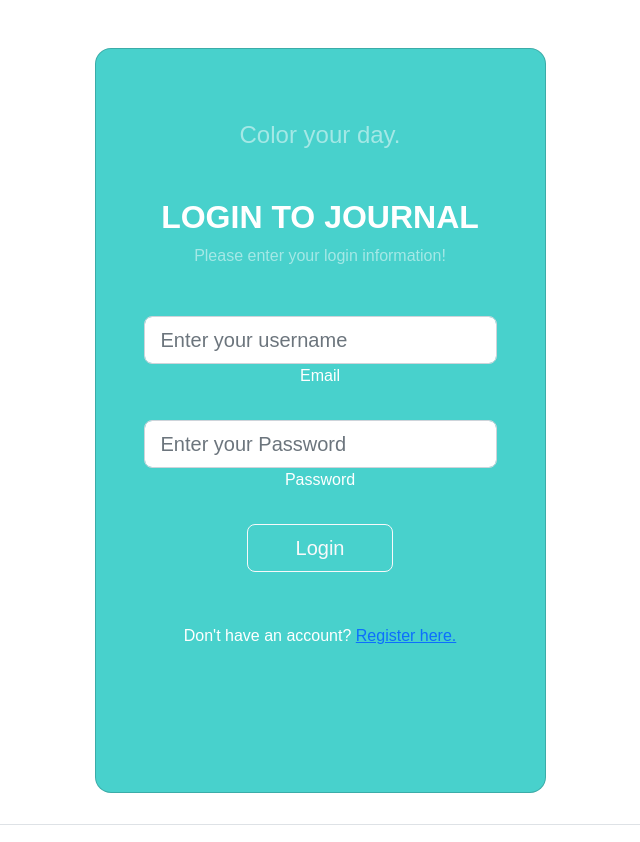
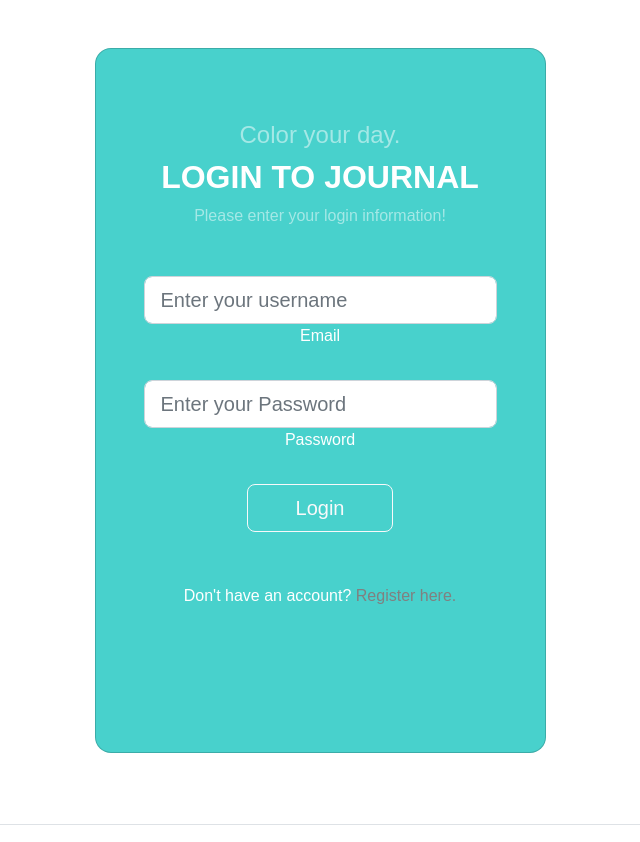
Before and after one commit to RyanBoomer30/GenerativeJournal, a Django app: page / in a window 1280 px wide. Shown: the part 56-898 px from the top of the page, without its empty margins (320-960 px from the left). Run offline with Django 3.2, Linux system fonts and the light colour scheme; some libraries are stand-ins or nearby versions.

Commit message:
login page changes

```diff
--- a/network/templates/network/login.html
+++ b/network/templates/network/login.html
@@ -15,7 +15,7 @@
               <div class="mb-md-5 mt-md-4 pb-5" >
                 <form action="{% url 'login' %}" method="post">
                     {% csrf_token %}
-                    <h4 class="text-white-50 mb-5">Color your day.</h4>
+                    <h4 class="text-white-50 ">Color your day.</h4>
                     <h2 class="fw-bold mb-2 text-uppercase">Login to Journal</h2>
                     <p class="text-white-50 mb-5">Please enter your login information!</p>
 
@@ -37,7 +37,7 @@
                     <a href="#!" class="text-white"><i class="fab fa-google fa-lg"></i></a>
                     </div>
                 </form>
-                Don't have an account? <a href="{% url 'register' %}">Register here.</a>
+                Don't have an account? <a href="{% url 'register' %}" style="text-decoration: none; color: grey">Register here.</a>
               </div>
             </div>
           </div>
```
